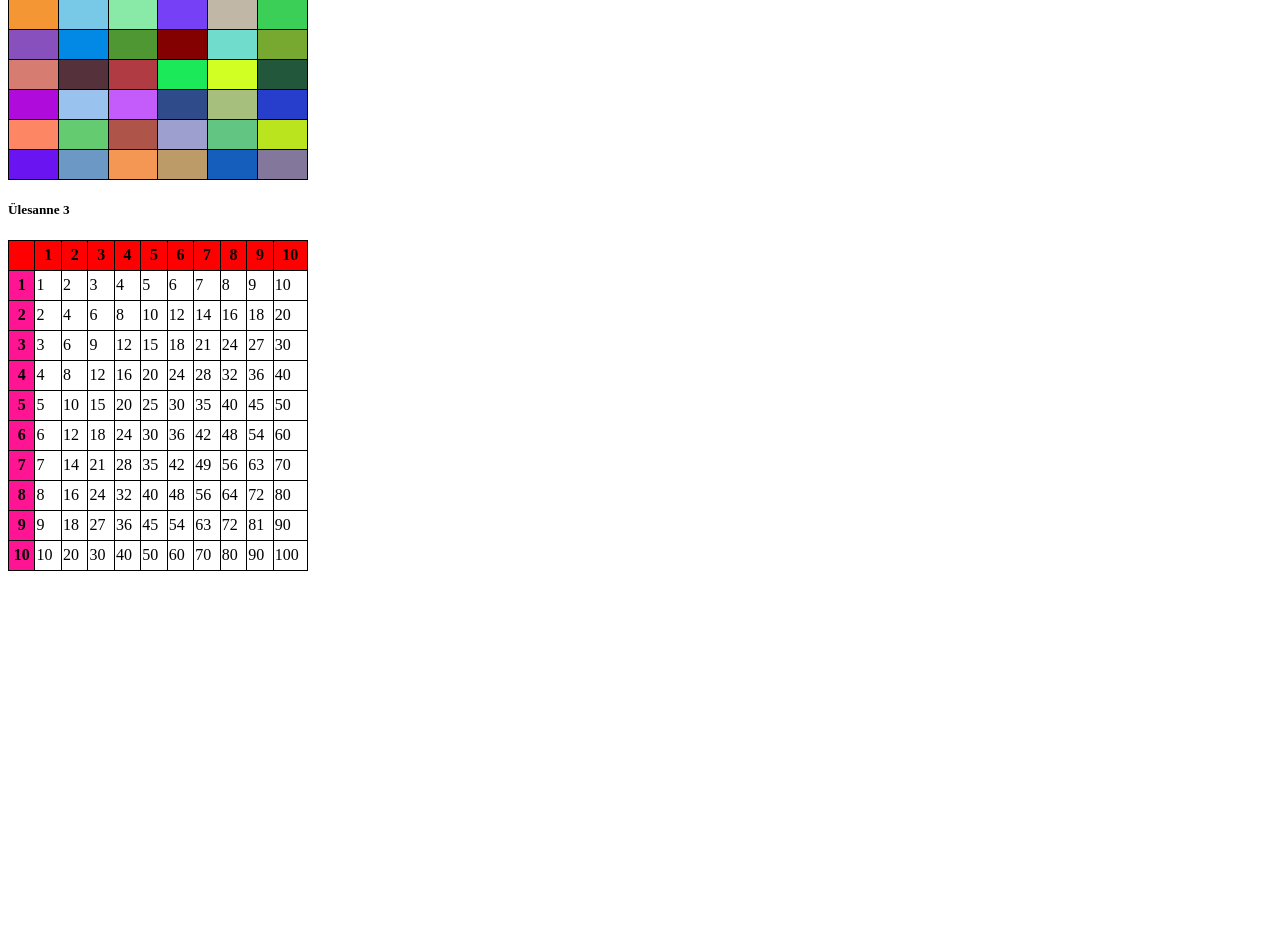
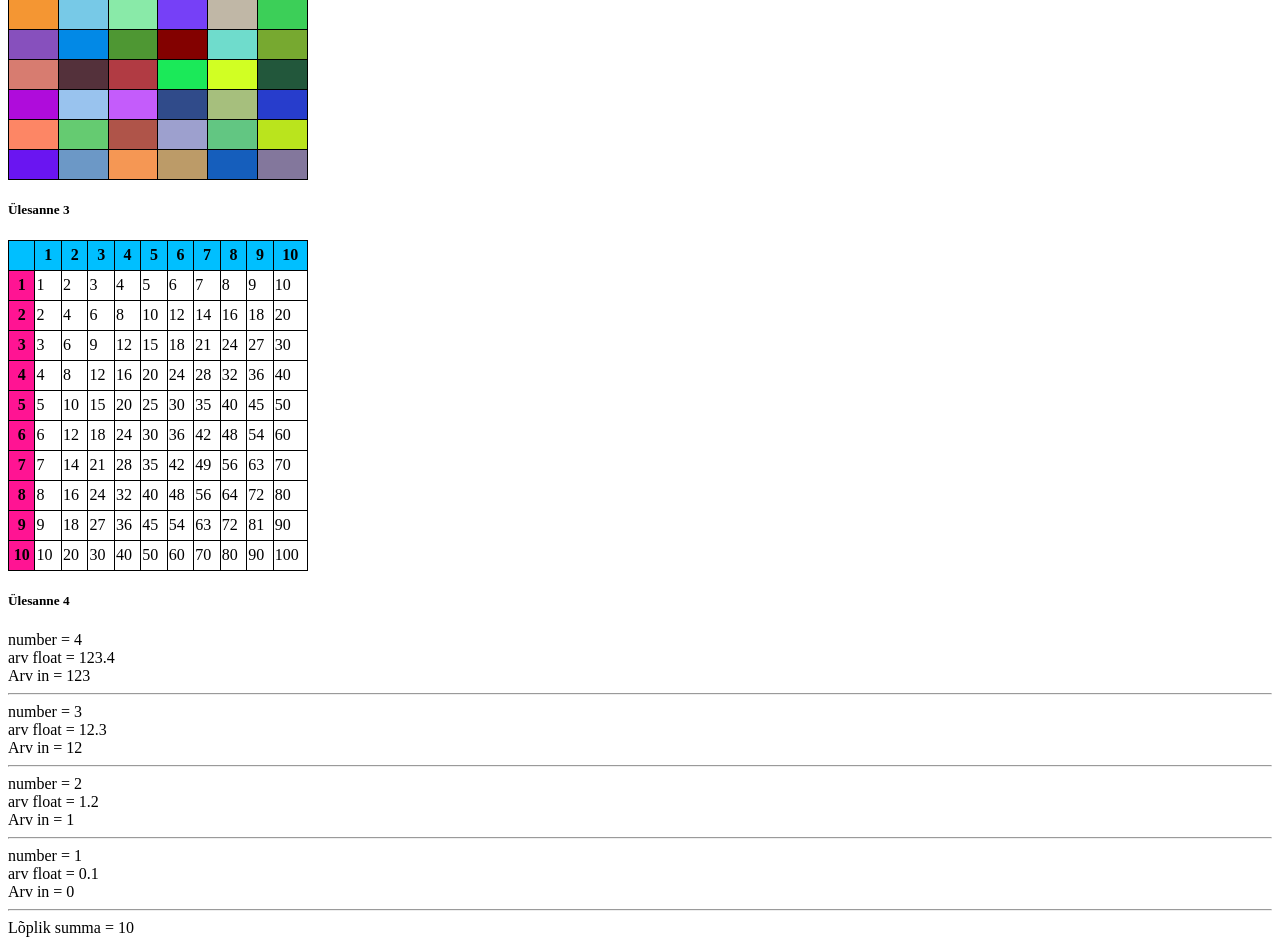
Before and after one commit to TanelIsmael/PHPalused, a PHP site: page / in a window 1280 px wide. Shown: the part 288-1233 px from the top of the page. Before the commit the page ends 859 px from the top, so only its background shows below. Run offline with PHP 8.4, Linux system fonts and the light colour scheme.

Commit message:
loop while tsükkel

```diff
--- a/loop/index.php
+++ b/loop/index.php
@@ -56,7 +56,7 @@ echo '</table>';
     }
 
     th {
-        background-color: red;
+        background-color: deepskyblue;
     }
 </style>
 
@@ -88,3 +88,24 @@ echo '</table>';
 
 
 ?>
+
+
+<?php
+
+echo '<h5>Ülesanne 4</h5>';
+$arv = 1234;
+$summa = 0;
+while ($arv != 0) {
+    $number = $arv % 10;
+    echo 'number = ' . $number . '<br>';
+    $arv = $arv / 10;
+    echo 'arv float = ' . $arv . '<br>';
+    settype($arv, 'int');
+    echo 'Arv in = ' . $arv . '<br>';
+    $summa += $number;
+    echo '<hr>';
+}
+echo 'Lõplik summa = ' . $summa . '<br>';
+
+
+?>
```
